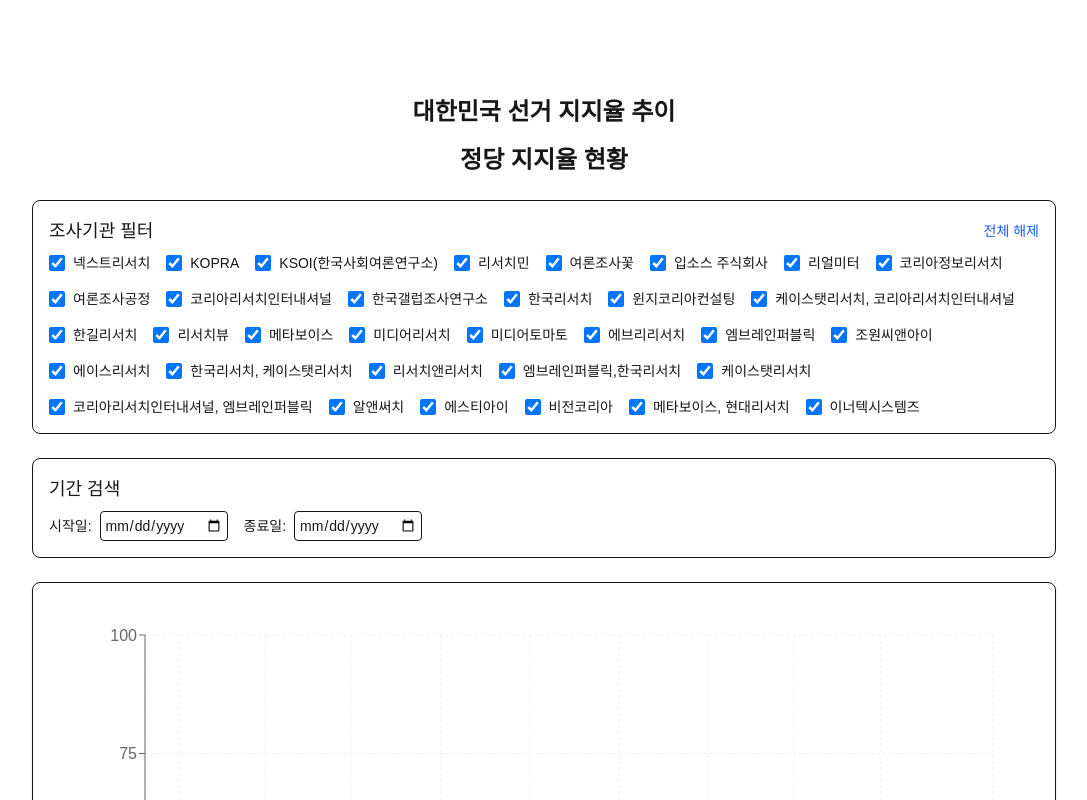
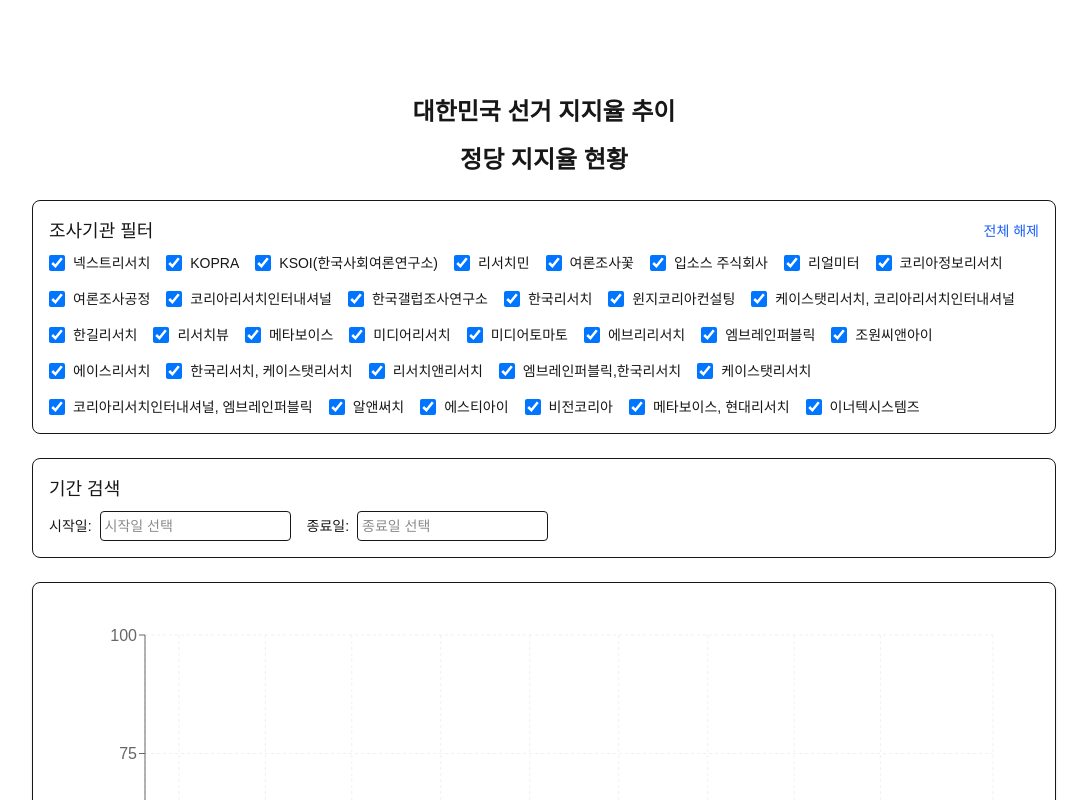
Before and after one commit to hellices/election_polling, a Next.js app: page /election_polling/ in a window 1280 px wide. Shown: the top 800 px of the page, without its empty margins (96-1183 px from the left). Built offline with nearby package versions, Linux system fonts and the light colour scheme.

Commit message:
Replace date inputs with calendar component
Co-authored-by: hellices <5661904+hellices@users.noreply.github.com>

```diff
--- a/src/app/page.tsx
+++ b/src/app/page.tsx
@@ -2,6 +2,8 @@
 
 import { useEffect, useState } from 'react';
 import { PollChart } from '@/components/ui/chart';
+import DatePicker from "react-datepicker";
+import "react-datepicker/dist/react-datepicker.css";
 
 const partyNames = [
   "더불어민주당", "국민의힘", "조국혁신당", "개혁신당",
@@ -32,8 +34,8 @@ export default function HomePage() {
   const [partyChartData, setPartyChartData] = useState<ChartData[]>([]);
   const [allAgencies, setAllAgencies] = useState<string[]>([]);
   const [selectedAgencies, setSelectedAgencies] = useState<string[]>([]);
-  const [startDate, setStartDate] = useState<string>("");
-  const [endDate, setEndDate] = useState<string>("");
+  const [startDate, setStartDate] = useState<Date | null>(null);
+  const [endDate, setEndDate] = useState<Date | null>(null);
 
   // 필터링된 데이터를 반환하는 함수
   const getFilteredData = (data: ChartData[]) => {
@@ -42,10 +44,10 @@ export default function HomePage() {
 
     // 날짜 범위 필터링
     if (startDate) {
-      filteredData = filteredData.filter(item => new Date(item.date) >= new Date(startDate));
+      filteredData = filteredData.filter(item => new Date(item.date) >= startDate);
     }
     if (endDate) {
-      filteredData = filteredData.filter(item => new Date(item.date) <= new Date(endDate));
+      filteredData = filteredData.filter(item => new Date(item.date) <= endDate);
     }
 
     // 조사 종료일 기준 내림차순으로 정렬
@@ -144,22 +146,24 @@ export default function HomePage() {
           <div className="flex flex-wrap items-center gap-4">
             <div className="flex items-center gap-2">
               <label htmlFor="startDate" className="text-sm whitespace-nowrap">시작일:</label>
-              <input
+              <DatePicker
                 id="startDate"
-                type="date"
-                value={startDate}
-                onChange={(e) => setStartDate(e.target.value)}
+                selected={startDate}
+                onChange={(date) => setStartDate(date)}
+                dateFormat="yyyy-MM-dd"
                 className="border rounded p-1 text-sm"
+                placeholderText="시작일 선택"
               />
             </div>
             <div className="flex items-center gap-2">
               <label htmlFor="endDate" className="text-sm whitespace-nowrap">종료일:</label>
-              <input
+              <DatePicker
                 id="endDate"
-                type="date"
-                value={endDate}
-                onChange={(e) => setEndDate(e.target.value)}
+                selected={endDate}
+                onChange={(date) => setEndDate(date)}
+                dateFormat="yyyy-MM-dd"
                 className="border rounded p-1 text-sm"
+                placeholderText="종료일 선택"
               />
             </div>
           </div>
```
